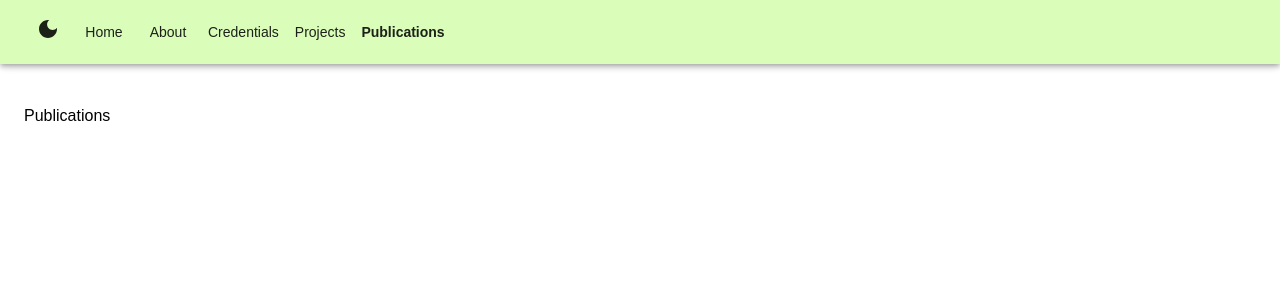
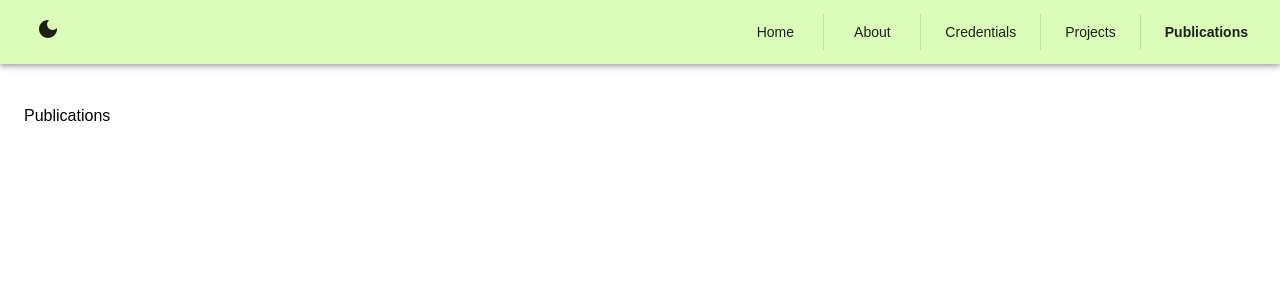
Before and after one commit to YashNarK/my-next-portfolio, a Next.js app: page /publications in a window 1280 px wide. Shown: the top 300 px of the page. Built offline with nearby package versions, Linux system fonts and the light colour scheme.

Commit message:
using Stack for flex arrangement of floating nav bar

```diff
--- a/src/components/FloatingNavBar.tsx
+++ b/src/components/FloatingNavBar.tsx
@@ -17,6 +17,7 @@ import Link from "next/link";
 import { usePathname } from "next/navigation";
 import * as React from "react";
 import ThemeToggleButton from "./ThemeToggleButton";
+import Stack from "@mui/material/Stack";
 
 const drawerWidth = 240;
 const navItems = [
@@ -93,7 +94,15 @@ export default function FloatingNavBar() {
               <ThemeToggleButton />
             </Box>
 
-            <Box sx={{ display: { xs: "none", sm: "block" } }}>
+            <Box sx={{ display: { xs: "none", sm: "block" }, width:"100%" }}>
+              <Stack
+                direction="row"
+                divider={<Divider orientation="vertical" flexItem />}
+                spacing={2}
+                sx={{
+                  justifyContent: "flex-end",
+                }}
+              >
                 {navItems.map(({ label, path }) => (
                   <Button
                     key={path}
@@ -112,6 +121,7 @@ export default function FloatingNavBar() {
                     {label}
                   </Button>
                 ))}
+              </Stack>
             </Box>
           </Toolbar>
         </AppBar>
```
Lines whose indentation alone changed are shown as unchanged.
